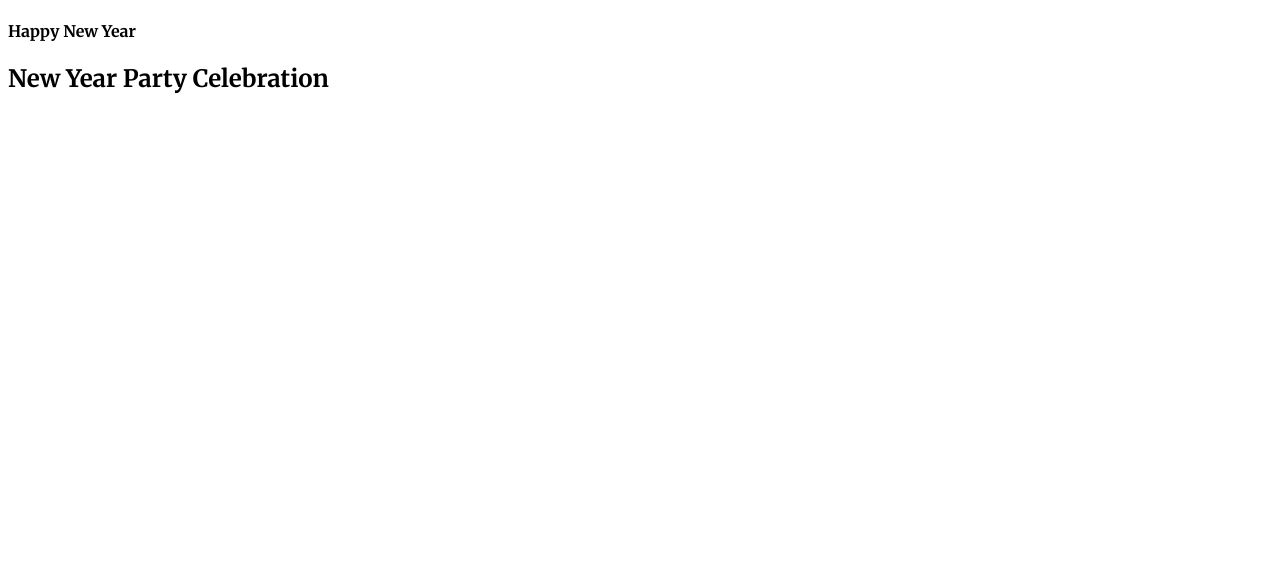
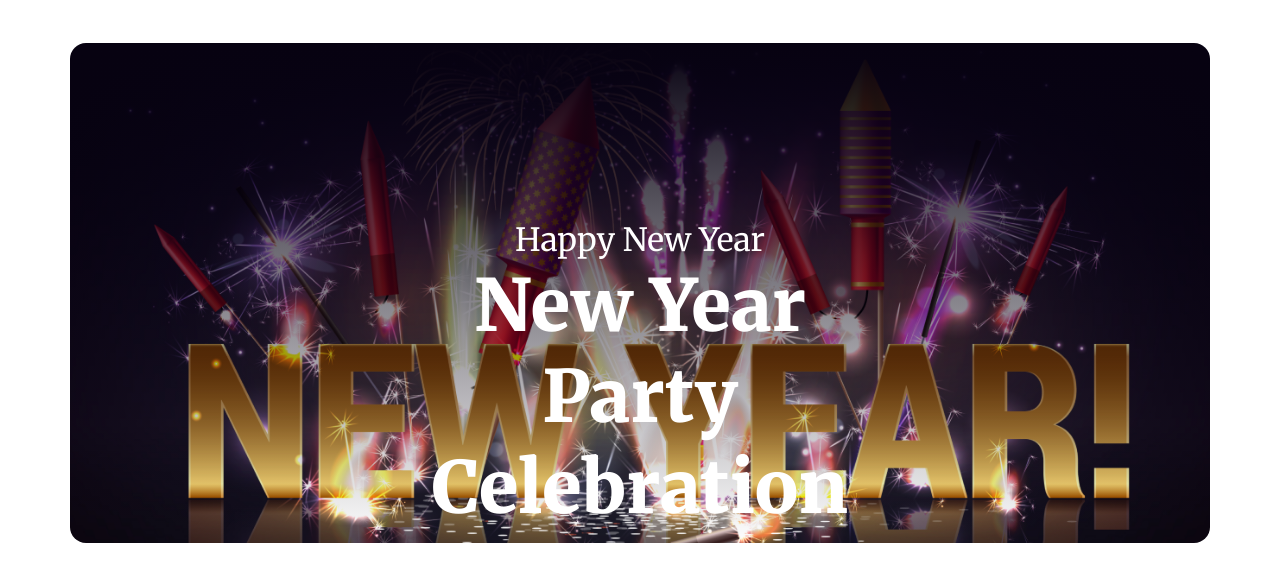
Before and after one commit to sumonmiaofc/new-years-offers, a plain HTML site: page index.html in a window 1280 px wide. Drawn offline with Linux system fonts and the light colour scheme.

Commit message:
added banner section

```diff
--- a/style.css
+++ b/style.css
@@ -17,6 +17,35 @@
     "wdth" 100;
 }
 
-header{
+main{
     max-width: 1140px;
+    margin: 0 auto;
 }
+
+header {
+  max-width: 1140px;
+  background: linear-gradient(rgba(7, 2, 17, 1), rgba(7, 2, 17, 0)), url('images/Banner.png');
+  height: 500px;
+  margin: 0 auto;
+  background-size: cover;
+  background-position: center;
+  background-repeat: no-repeat;
+  text-align: center;
+  border-radius: 16px;
+}
+
+.header-title{
+    color: white;
+    font-size: 72px;
+    font-weight: 900;
+    margin-top: 0px;
+    padding-left: 300px;
+    padding-right: 300px;
+}
+.header-sub-title{
+    color: white;
+    font-size: 32px;
+    font-weight: 400;
+    margin-bottom: 0px;
+    padding-top: 177px;
+}
```
Also changed, not shown: index.html (+1 -0 lines).
